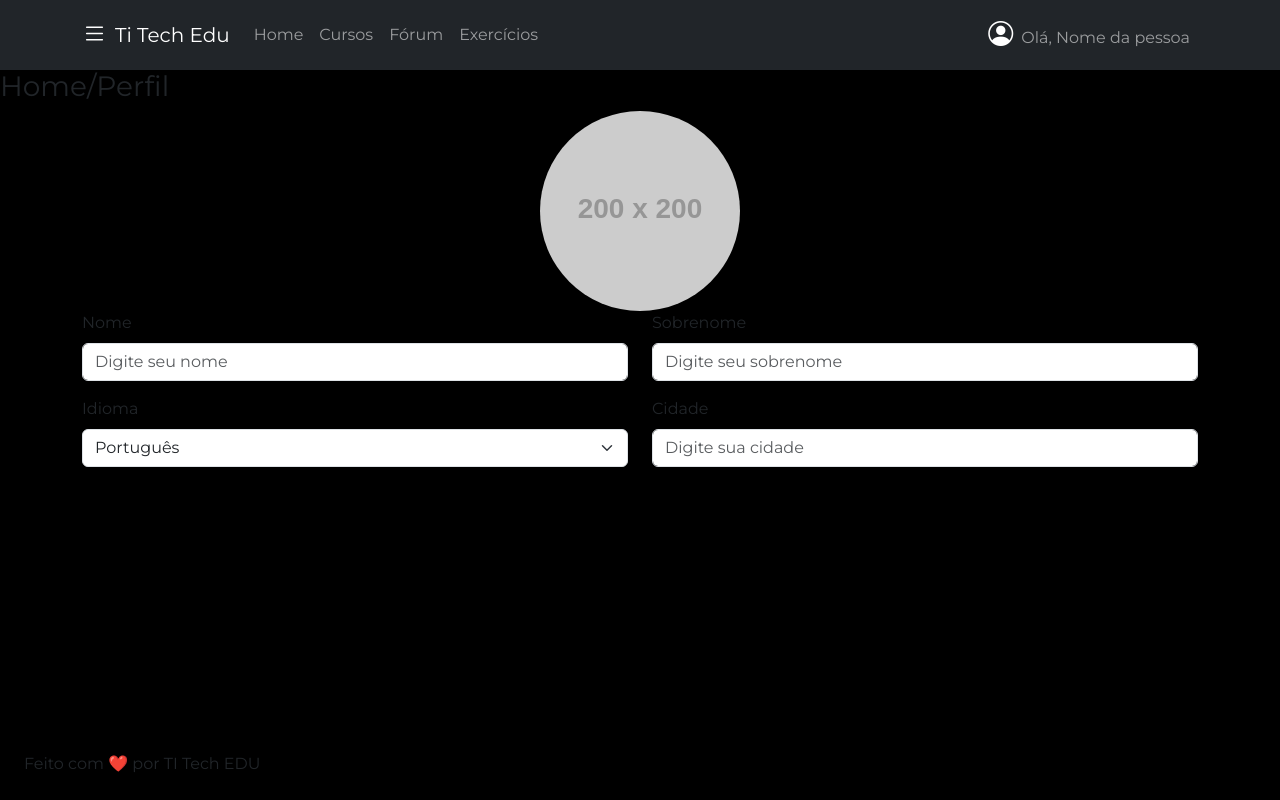
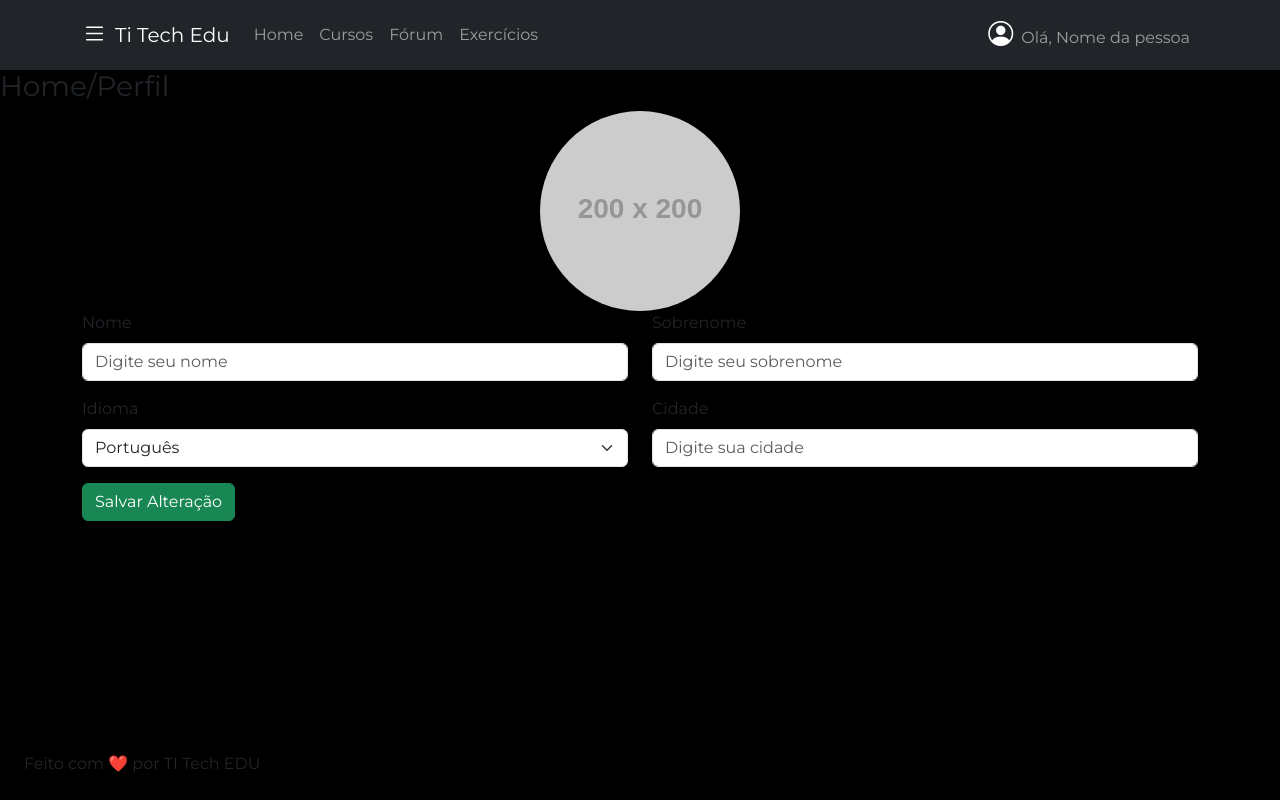
Before and after one commit to anneingrid/TiTechEdu-Web, a React (Create React App) app: page /perfil in a window 1280 px wide. Built offline with nearby package versions, Linux system fonts and the light colour scheme; a web font is replaced by a local one.

Commit message:
Salvar Alteração

```diff
--- a/src/pages/Perfil.js
+++ b/src/pages/Perfil.js
@@ -3,6 +3,8 @@ import 'bootstrap/dist/css/bootstrap.min.css';
 import { Container, Row, Col, Image, Form } from 'react-bootstrap';
 import Footerr from './Footerr';
 import NavBarr from './NavBarr';
+import Button from 'react-bootstrap/Button';
+import Modal from 'react-bootstrap/Modal';
 
 export default function Perfil() {
     return (
@@ -59,7 +61,9 @@ export default function Perfil() {
                         </Col>
                     </Row>
                 </Form>
+                <Button variant="success">Salvar Alteração</Button>{' '}
             </Container>
+
             <Footerr></Footerr>
         </>
     );
```
Also changed, not shown: src/Rotas.js (added, +19 -0 lines).
